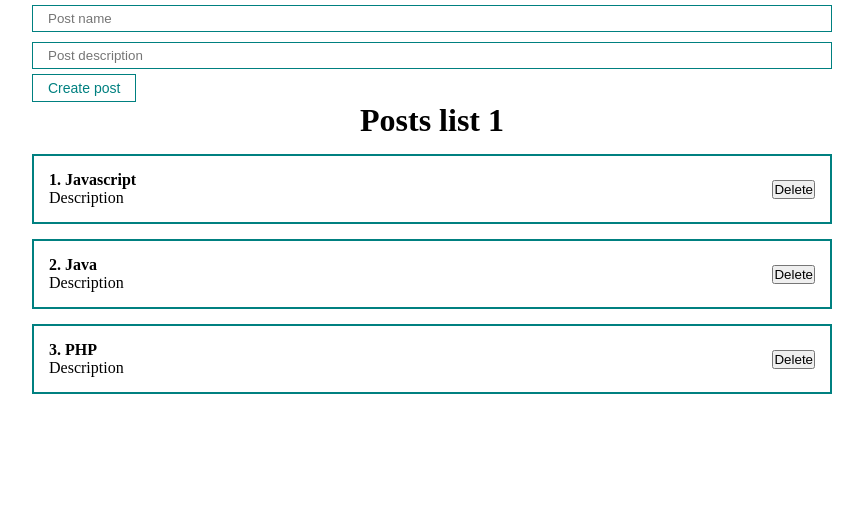
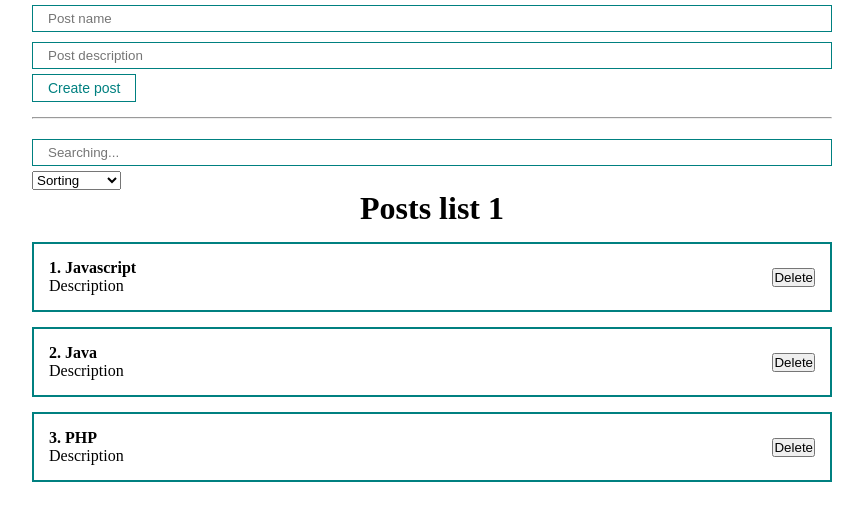
Before and after one commit to ValeriyaKozlova/react-refresher-course, a React (Create React App) app: page /posts in a window 1280 px wide. Shown: the top 520 px of the page, without its empty margins (208-1071 px from the left). Built offline with nearby package versions, Linux system fonts and the light colour scheme.

Commit message:
controled select, sorting

```diff
--- a/src/App.js
+++ b/src/App.js
@@ -1,7 +1,8 @@
 import React, { useState } from 'react'
 import PostList from './components/PostList'
-import MyButton from './components/UI/button/MyButton'
+import PostForm from './components/UI/form/PostForm'
 import MyInput from './components/UI/input/MyInput'
+import MySelect from './components/UI/select/MySelect'
 import './styles/App.css'
 
 function App() {
@@ -11,22 +12,51 @@
     { id: 3, title: 'PHP', body: 'Description' }
   ])
 
-  const [post, setPost] = useState({ title: '', body: '' })
+  const [selectedSort, setSelectedSort] = useState('')
+  const [searchQuery, setSearchQuery] = useState('')
 
-  const addNewPost = (e) => {
-    e.preventDefault()
-    setPosts([...posts, { ...post, id: Date.now, }])
-    setPost({ title: '', body: '' })
+  function getSortedPosts() {
+    console.log("sorted function called")
+    if (selectedSort) {
+      return [...posts].sort((a, b) => a[selectedSort].localeCompare(b[selectedSort]))
+    }
+    return posts
+  }
+  const sortedPosts = getSortedPosts()
+  const createPost = (newPost) => {
+    setPosts([...posts, { ...newPost, id: Date.now, }])
   }
 
+  const removePost = (post) => {
+    setPosts(posts.filter(p => p.id !== post.id))
+  }
+
+  const sortPosts = (sort) => {
+    setSelectedSort(sort);
+  }
   return (
     <div className="App">
-      <form>
-        <MyInput value={post.title} onChange={e => setPost({ ...post, title: e.target.value })} type="text" placeholder="Post name" />
-        <MyInput value={post.body} onChange={e => setPost({ ...post, body: e.target.value })} type="text" placeholder="Post description" />
-        <MyButton onClick={addNewPost} >Create post</MyButton>
-      </form>
-      <PostList posts={posts} title="Posts list 1" />
+      <PostForm create={createPost} />
+      <hr style={{ margin: '15px 0' }} />
+      <MyInput
+        value={searchQuery}
+        placeholder="Searching..."
+        onChange={e => setSearchQuery(e.target.value)}
+      />
+      <MySelect
+        value={selectedSort}
+        onChange={sortPosts}
+        defaultValue="Sorting"
+        options={[
+          { value: 'title', name: "Name" },
+          { value: 'body', name: "Description" }
+        ]}
+      />
+      {posts.length !== 0 ?
+        <PostList remove={removePost} posts={sortedPosts} title="Posts list 1" /> :
+        <h1 style={{ textAlign: "center" }}
+        >There are no posts</h1>
+      }
     </div>
   );
 }
--- a/src/components/PostItem.jsx
+++ b/src/components/PostItem.jsx
@@ -1,7 +1,7 @@
 import React from 'react'
 
 export default function PostItem(props) {
-  const { id, title, body, number } = props.post
+  const { id, title, body } = props.post
 
   return (
     <div className="post" >
@@ -12,7 +12,7 @@
         </div>
       </div>
       <div className="post__btns">
-        <button>Delete</button>
+        <button onClick={() => props.remove(props.post)} >Delete</button>
       </div>
     </div>
   )
--- a/src/components/PostList.jsx
+++ b/src/components/PostList.jsx
@@ -1,7 +1,7 @@
 import React from 'react'
 import PostItem from './PostItem'
 
-export default function PostList({ posts, title }) {
+export default function PostList({ posts, title, remove }) {
   return (
     <div>
       <h1
@@ -9,7 +9,7 @@
         {title}
       </h1>
       {posts.map((post, index) => {
-        return <PostItem number={index + 1} post={post} key={post.id} />
+        return <PostItem remove={remove} number={index + 1} post={post} key={post.id} />
       })}
     </div>
   )
--- /dev/null
+++ b/src/components/UI/form/PostForm.jsx
@@ -0,0 +1,26 @@
+import React, { useState } from 'react'
+import MyButton from '../button/MyButton'
+import MyInput from '../input/MyInput'
+
+export default function PostForm({ create }) {
+  const [post, setPost] = useState({ title: '', body: '' })
+
+  const addNewPost = (e) => {
+    e.preventDefault()
+    const newPost = {
+      ...post, id: Date.now()
+    }
+    create(newPost)
+    setPost({ title: '', body: '' })
+  }
+
+
+  return (
+    <form>
+      <MyInput
+        value={post.title} onChange={e => setPost({ ...post, title: e.target.value })} type="text" placeholder="Post name" />
+      <MyInput value={post.body} onChange={e => setPost({ ...post, body: e.target.value })} type="text" placeholder="Post description" />
+      <MyButton onClick={addNewPost} >Create post</MyButton>
+    </form>
+  )
+}
--- /dev/null
+++ b/src/components/UI/select/MySelect.js
@@ -0,0 +1,18 @@
+import React from 'react'
+
+export default function MySelect({ options, defaultValue, value, onChange }) {
+
+  return (
+    <div>
+      <select
+        value={value}
+        onChange={event => onChange(event.target.value)}
+      >
+        <option disabled value="">{defaultValue}</option>
+        {options.map(option =>
+          <option key={option.value} value={option.value}>{option.name}</option>
+        )}
+      </select>
+    </div>
+  )
+}
```
